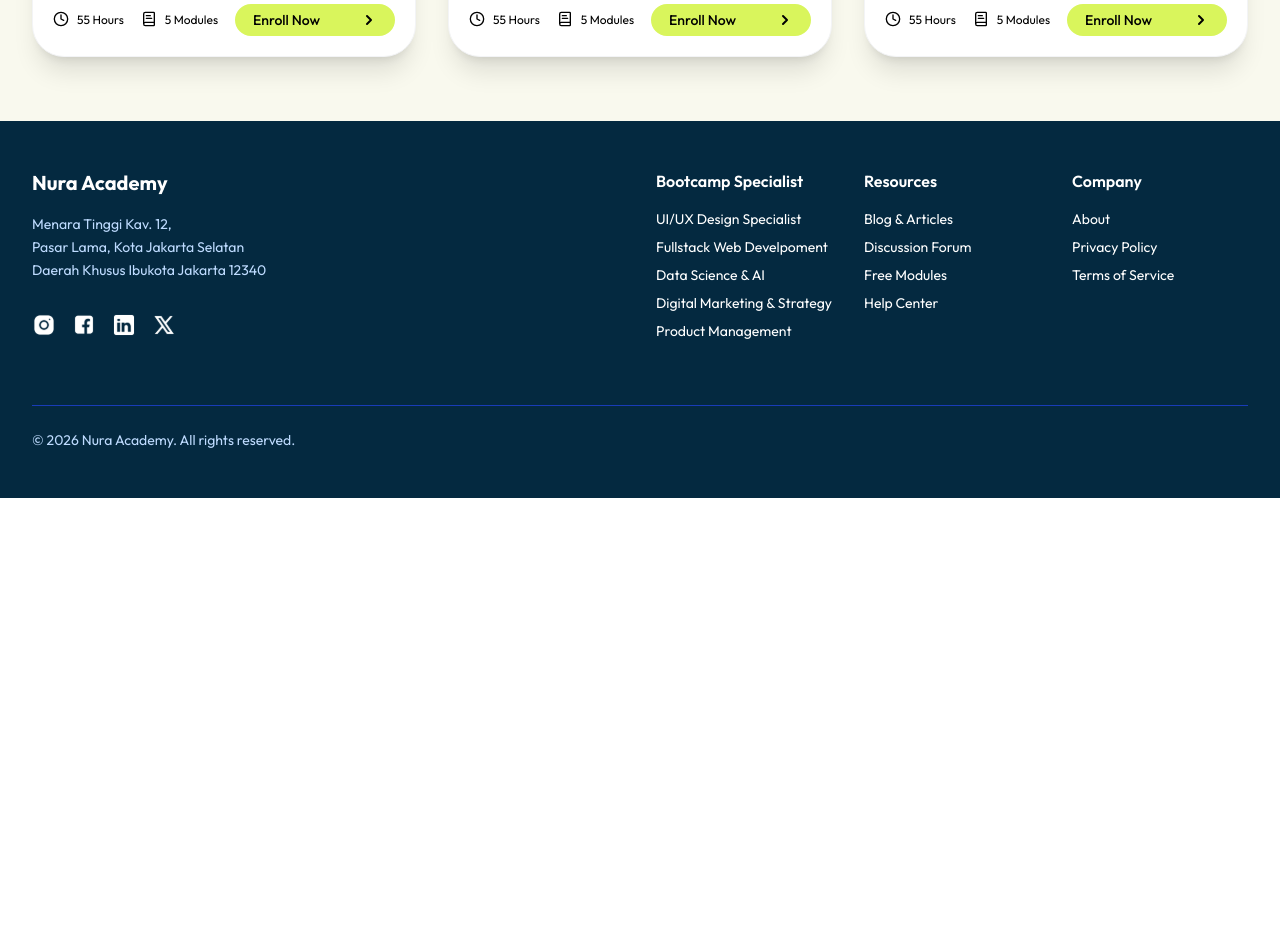
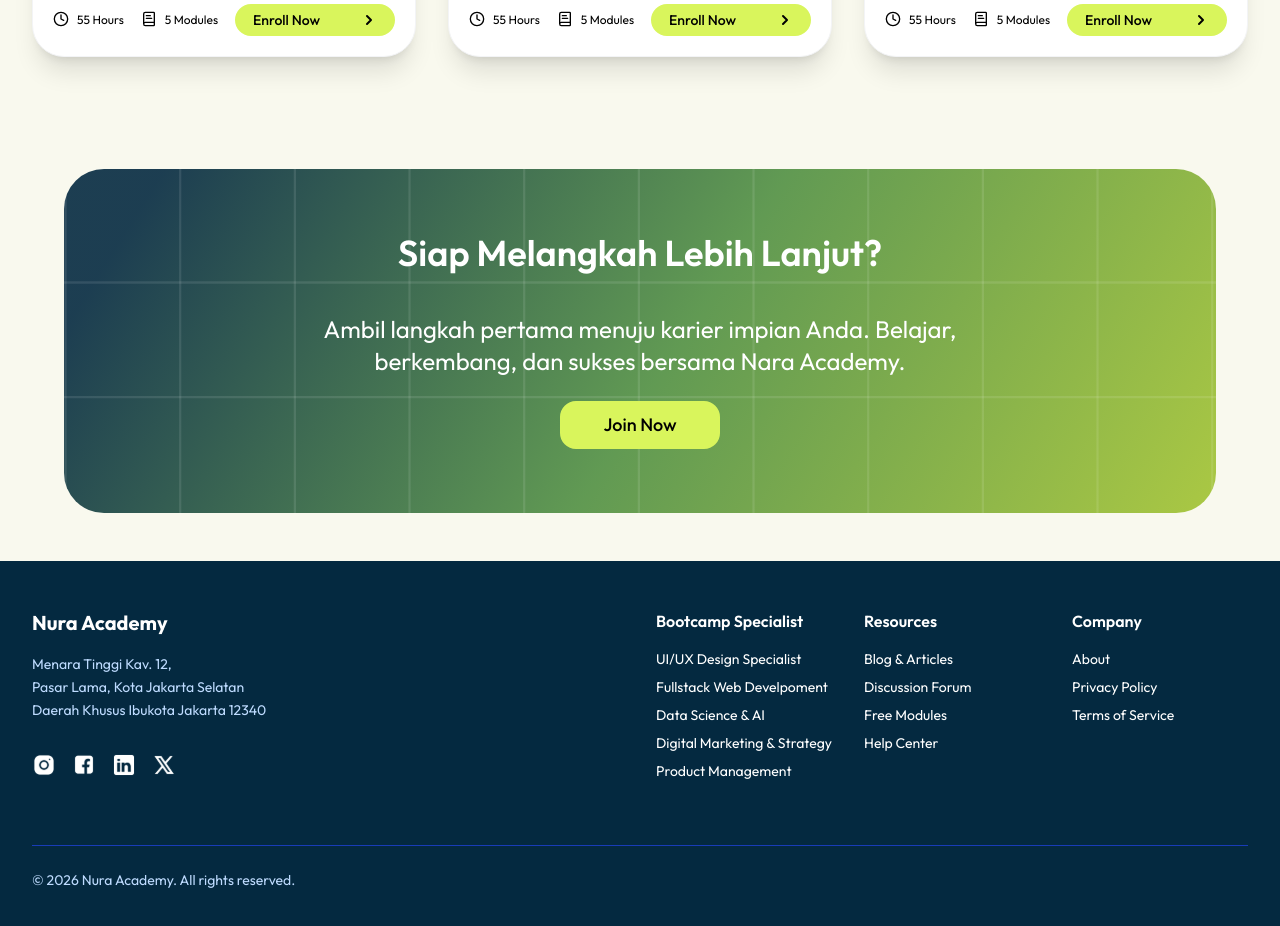
Before and after one commit to Nuraacademy/Nuraacademy, a Next.js app: page / in a window 1280 px wide. Shown: the part 1780-2706 px from the top of the page. Before the commit the page ends 2278 px from the top, so only its background shows below. Built offline with nearby package versions, Linux system fonts and the light colour scheme.

Commit message:
feat(home): add footer section with gradient background and call-to-action button

```diff
--- a/src/app/page.tsx
+++ b/src/app/page.tsx
@@ -1,19 +1,23 @@
+"use client"
+
 import { NuraButton } from "@/components/ui/button/button";
 import ClassCard from "@/components/ui/class_card";
 import HomeCard from "@/components/ui/home_card";
 import HomeStoriesCard from "@/components/ui/home_card copy";
-import Image from "next/image";
+import { useRouter } from "next/navigation";
 
 export default function Home() {
+  const router = useRouter();
   return (
-    <div className="relative min-h-screen w-full -z-11 overflow-hidden pt-8 bg-[#F9F9EE]">
-      <img
-        src="background/HomeBG.svg"
-        alt="Background"
-        className="absolute inset-0 -z-10 h-80 w-full object-cover"
-      />
+    <div className="relative min-h-screen w-full overflow-hidden pt-8 bg-[#F9F9EE]">
+
       {/* Section 1 - Hero */}
       <div>
+        <img
+          src="background/HomeBG.svg"
+          alt="Background"
+          className="absolute inset-0 h-80 w-full object-cover"
+        />
         {/* Content */}
         <div className="sticky justify-center text-center text-white px-8 py-2 mb-4">
           <h1 className="text-4xl font-semibold mb-4">
@@ -28,7 +32,7 @@ export default function Home() {
         </div>
 
         {/* Stats */}
-        <div className="flex justify-between items-center text-center text-white px-16 py-2 mb-4">
+        <div className="sticky flex justify-between items-center text-center text-white px-16 py-2 mb-4">
           <div className="flex flex-col items-center w-full">
             <h1 className="text-xl">10.000</h1>
             <p className="text-sm">Pengguna Aktif</p>
@@ -102,7 +106,6 @@ export default function Home() {
       </div>
 
       {/* Section 4 - Top Classes */}
-
       <div>
         <div className="sticky justify-center text-center text-black px-8 py-12 mb-4">
           <h1 className="text-4xl font-semibold mb-4">Our Top Classes</h1>
@@ -145,6 +148,37 @@ export default function Home() {
         </div>
       </div>
 
+      {/* Section 5 - Footer */}
+      <div className="w-full flex justify-center px-4 py-12">
+        <div className="relative w-full max-w-6xl rounded-[40px] overflow-hidden">
+          {/* Gradient background image */}
+          <img
+            src="/background/HomeFooterBG.svg"
+            alt="CTA Background"
+            className="absolute inset-0 h-full w-full object-cover"
+          />
+
+          {/* Overlay content */}
+          <div className="relative flex flex-col items-center justify-center text-center text-white px-6 py-16 gap-6">
+            <h1 className="text-4xl font-semibold mb-4">
+              Siap Melangkah Lebih Lanjut?
+            </h1>
+
+            <p className="text-base md:text-2xl max-w-3xl">
+              Ambil langkah pertama menuju karier impian Anda. Belajar, berkembang,
+              dan sukses bersama Nara Academy.
+            </p>
+
+            <NuraButton label="Join Now" variant="primary" onClick={() =>
+              {
+                console.log('Join Now');
+                router.push('/register');
+              }} />
+          </div>
+        </div>
+      </div>
+
+
 
 
     </div>
--- a/src/components/ui/button/button.tsx
+++ b/src/components/ui/button/button.tsx
@@ -25,10 +25,12 @@ export const NuraButton = ({
     mini: "w-60 h-6 bg-black text-white text-xs",
   };
 
+  const hoverStyles = "hover:bg-[#c8e64b] hover:border-[#c8e64b]";
+
   return (
     <button
       onClick={onClick}
-      className={`${baseStyles} ${variants[variant]} ${className}`}
+      className={`${baseStyles} ${variants[variant]} ${hoverStyles} ${className}`}
     >
       {label}
       {variant === "navigate" && <ChevronRight className="w-4 h-4 ml-auto" strokeWidth={3} />}
```
Also changed, not shown: public/background/HomeFooterBG.svg (added).
